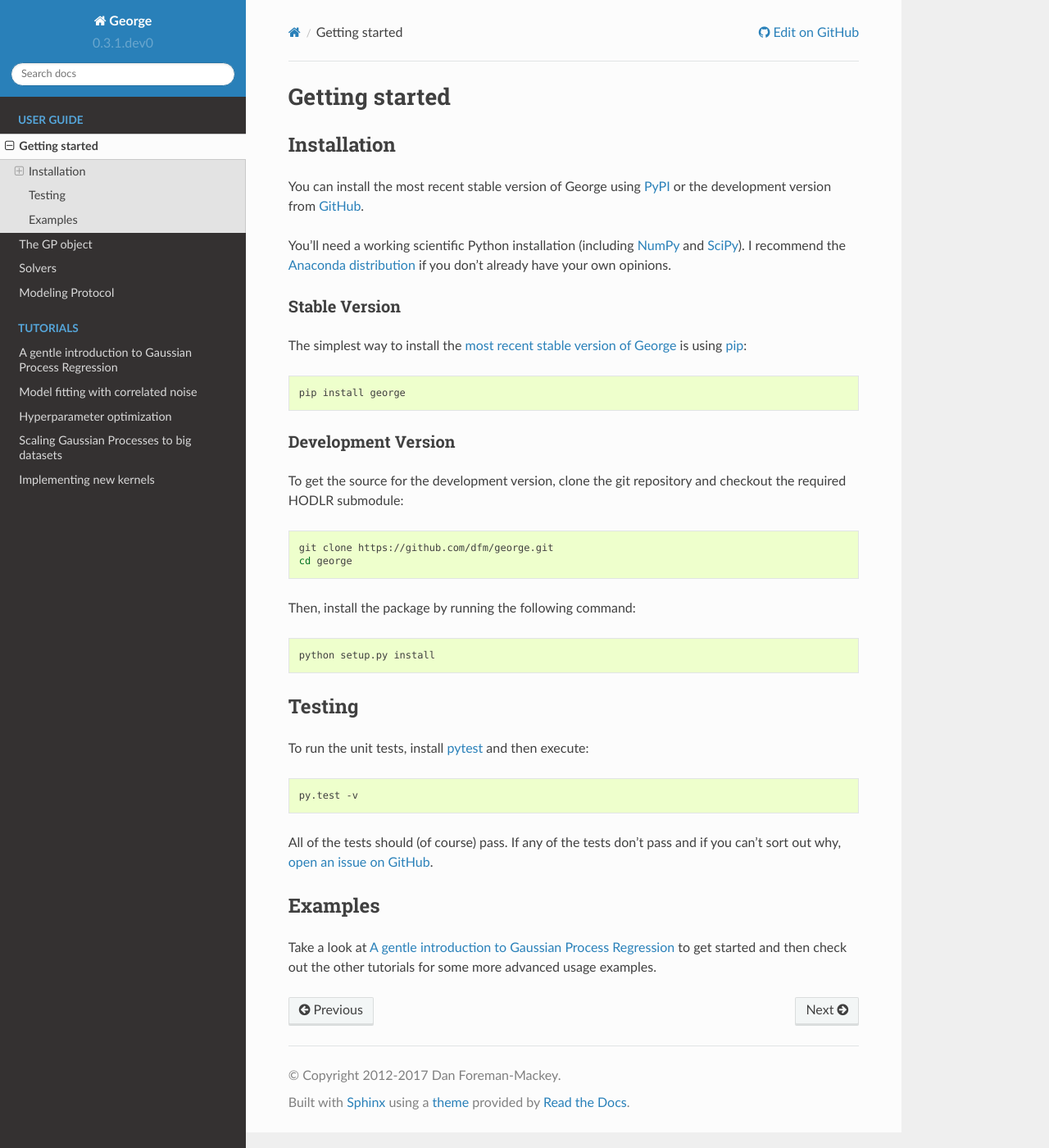
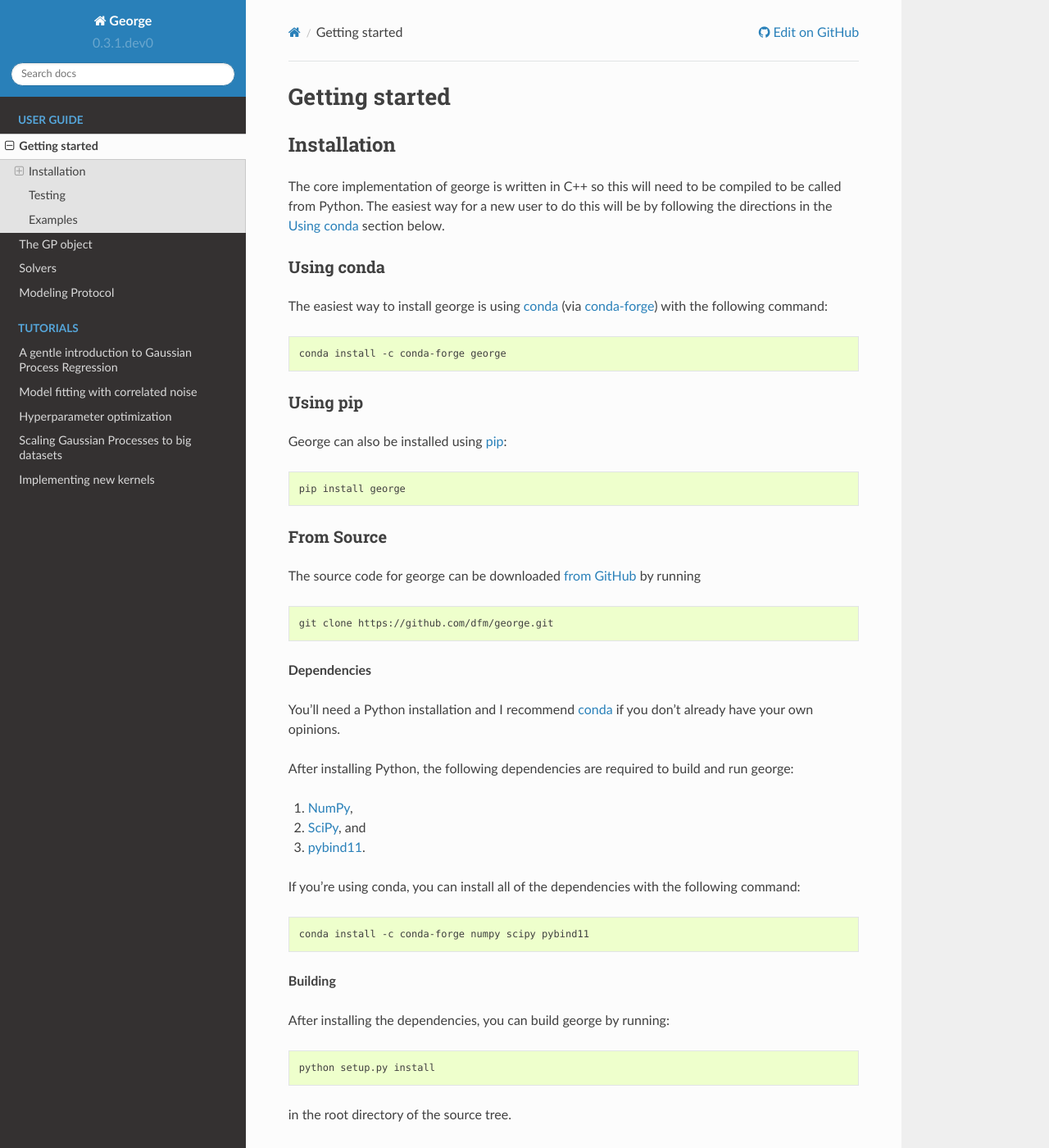
Before and after one commit to dfm/george, a Sphinx documentation site: the page built from docs/user/quickstart.rst, in a window 1280 px wide and 1400 px high. Shown: the whole window at 82% size. Built offline with Sphinx 7.4.7 and the Read the Docs theme 2.0.0, drawn with Linux system fonts in a browser that asks for light colours.

Commit message:
installation instructions

```diff
--- a/docs/user/quickstart.rst
+++ b/docs/user/quickstart.rst
@@ -6,47 +6,76 @@ Getting started
 Installation
 ------------
 
-You can install the most recent stable version of George using `PyPI
-<#stable>`_ or the development version from `GitHub
-<https://github.com/dfm/george>`_.
+The core implementation of george is written in C++ so this will need to be
+compiled to be called from Python. The easiest way for a new user to do this
+will be by following the directions in the :ref:`using-conda` section below.
 
-You'll need a working scientific Python installation (including `NumPy
-<http://www.numpy.org/>`_ and `SciPy <http://www.scipy.org/>`_).
-I recommend the `Anaconda distribution <http://continuum.io/downloads>`_ if
-you don't already have your own opinions.
+.. _using-conda:
 
-.. _stable:
+Using conda
++++++++++++
 
-Stable Version
-++++++++++++++
+The easiest way to install george is using `conda
+<http://continuum.io/downloads>`_ (via `conda-forge
+<https://conda-forge.github.io/>`_) with the following command:
 
-The simplest way to install the `most recent stable version of George
-<https://pypi.python.org/pypi/george>`_ is using `pip
-<http://pip.readthedocs.org/>`_:
+.. code-block:: bash
+
+    conda install -c conda-forge george
+
+
+Using pip
++++++++++
+
+George can also be installed using `pip <https://pip.pypa.io>`_:
 
 .. code-block:: bash
 
     pip install george
 
+.. _source:
 
-.. _dev:
+From Source
++++++++++++
 
-Development Version
-+++++++++++++++++++
-
-To get the source for the development version, clone the git repository and
-checkout the required HODLR submodule:
+The source code for george can be downloaded `from GitHub
+<https://github.com/dfm/george>`_ by running
 
 .. code-block:: bash
 
     git clone https://github.com/dfm/george.git
-    cd george
 
-Then, install the package by running the following command:
+
+.. _python-deps:
+
+**Dependencies**
+
+You'll need a Python installation and I recommend `conda
+<http://continuum.io/downloads>`_ if you don't already have your own opinions.
+
+After installing Python, the following dependencies are required to build and
+run george:
+
+1. `NumPy <http://www.numpy.org/>`_,
+2. `SciPy <http://www.numpy.org/>`_, and
+3. `pybind11 <https://pybind11.readthedocs.io>`_.
+
+If you're using conda, you can install all of the dependencies with the
+following command:
+
+.. code-block:: bash
+
+    conda install -c conda-forge numpy scipy pybind11
+
+**Building**
+
+After installing the dependencies, you can build george by running:
 
 .. code-block:: bash
 
     python setup.py install
+
+in the root directory of the source tree.
 
 Testing
 -------
```
